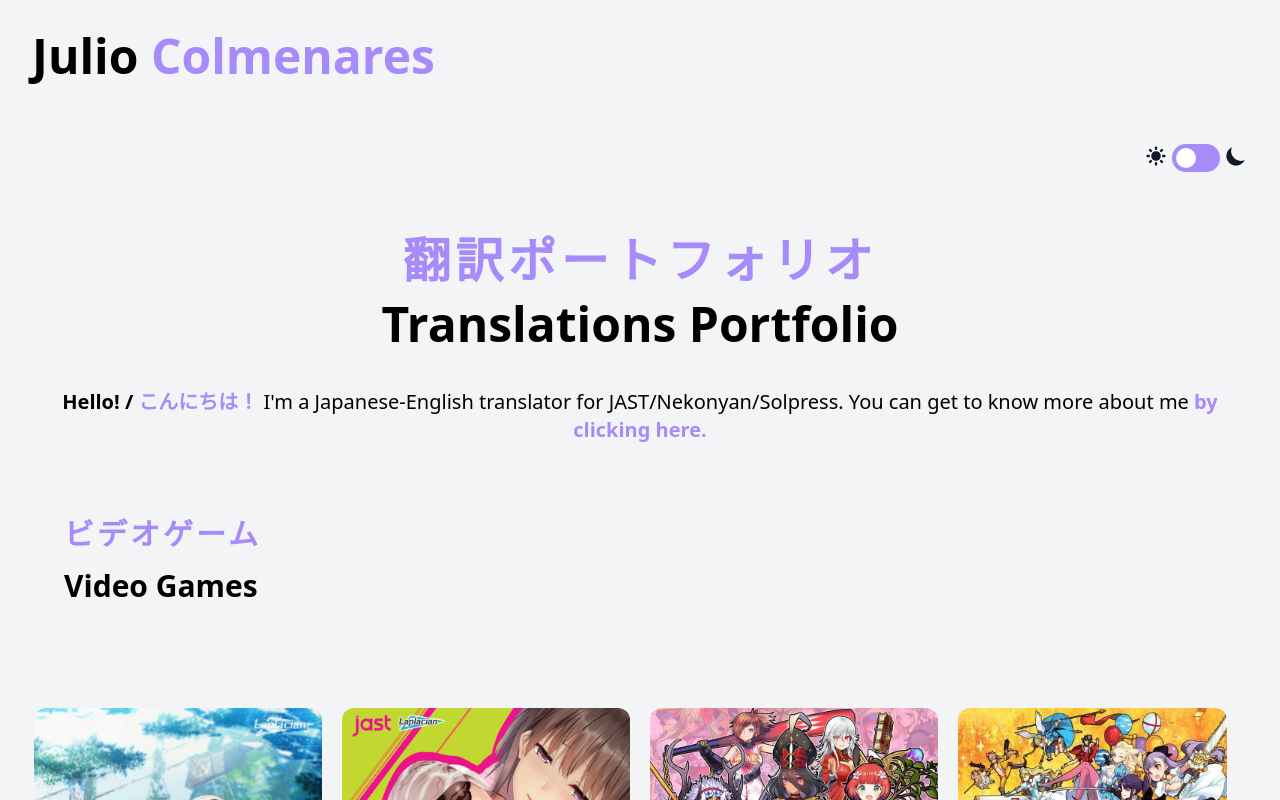
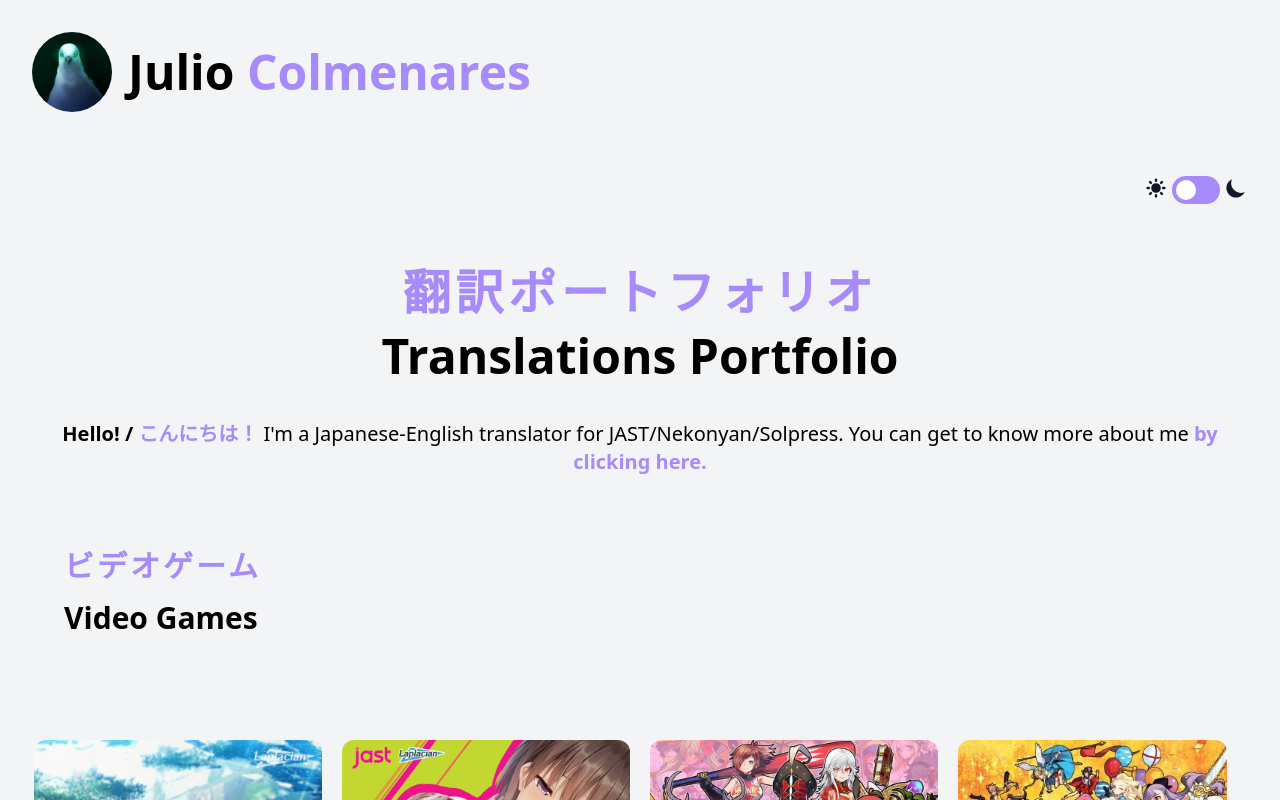
Before and after one commit to soygabrielnunez/translations-portfolio, a Vue app: page / in a window 1280 px wide. Shown: the top 800 px of the page. Built offline with nearby package versions, Linux system fonts and the light colour scheme; the HTML template or start-up script is replaced by a standard one.

Commit message:
adding avatar

```diff
--- a/src/App.vue
+++ b/src/App.vue
@@ -1,7 +1,8 @@
 <template>
 <div class="grid justify-center app-container">
-  <header class="p-8 dark:text-gray-50 text-3xl sm:text-5xl font-semibold flex justify-between items-center">
-    <router-link to="/">Julio <span class="text-purple-400">Colmenares</span></router-link>
+  <header class="p-8 dark:text-gray-50 text-3xl sm:text-5xl font-semibold flex items-center">
+    <img src="/avatar.jpg" class="rounded-full h-14 lg:h-20 w-14 lg:w-20" />
+    <router-link to="/" class="ml-2 lg:ml-4">Julio <span class="text-purple-400">Colmenares</span></router-link>
   </header>
   <div class="inline-flex justify-end p-8">
     <svg xmlns="http://www.w3.org/2000/svg" class="h-6 w-6 fill-current text-gray-900 dark:text-gray-100" viewBox="0 0 20 20" fill="currentColor">
```
Also changed, not shown: public/avatar.jpg (added).
